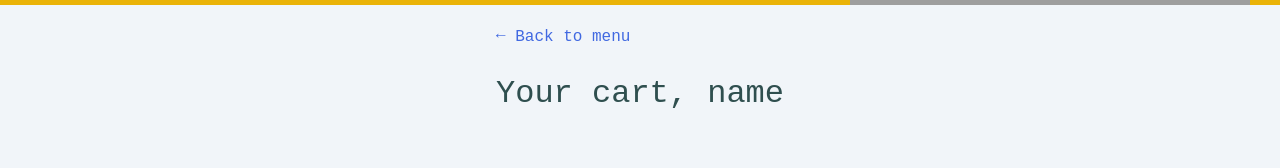
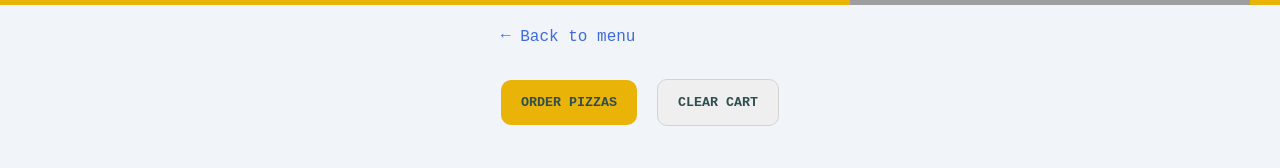
Before and after one commit to imodzumo/hillel-react-project, a React (Vite) app: page /cart in a window 1280 px wide. Shown: the part 295-463 px from the top of the page. Built offline with nearby package versions, Linux system fonts and the light colour scheme; grey boxes are pictures that could not be loaded.

Commit message:
homework-10 add user's name to cart

```diff
--- a/src/pages/Cart.jsx
+++ b/src/pages/Cart.jsx
@@ -6,6 +6,7 @@ const Cart = ()=> {
 	const dispatch = useDispatch();
 	const navigate = useNavigate();
 	const items = useSelector(state => state.cart.items);
+	const user = useSelector(state => state.user.user);
 
 	const handelOrderPizzas = ()=> {
 		console.log("order pizzas");
@@ -18,7 +19,7 @@ const Cart = ()=> {
 				<span> Back to menu</span>
 			</div>
 
-			<h1 className="cart-title font-roboto">Your cart, name</h1>
+			{user && <h1 className="cart-title font-roboto">Your cart, {user}</h1>}
 
 			{items.map(item =>
 				<div className="cart-item-container" key={item.id}>
```
